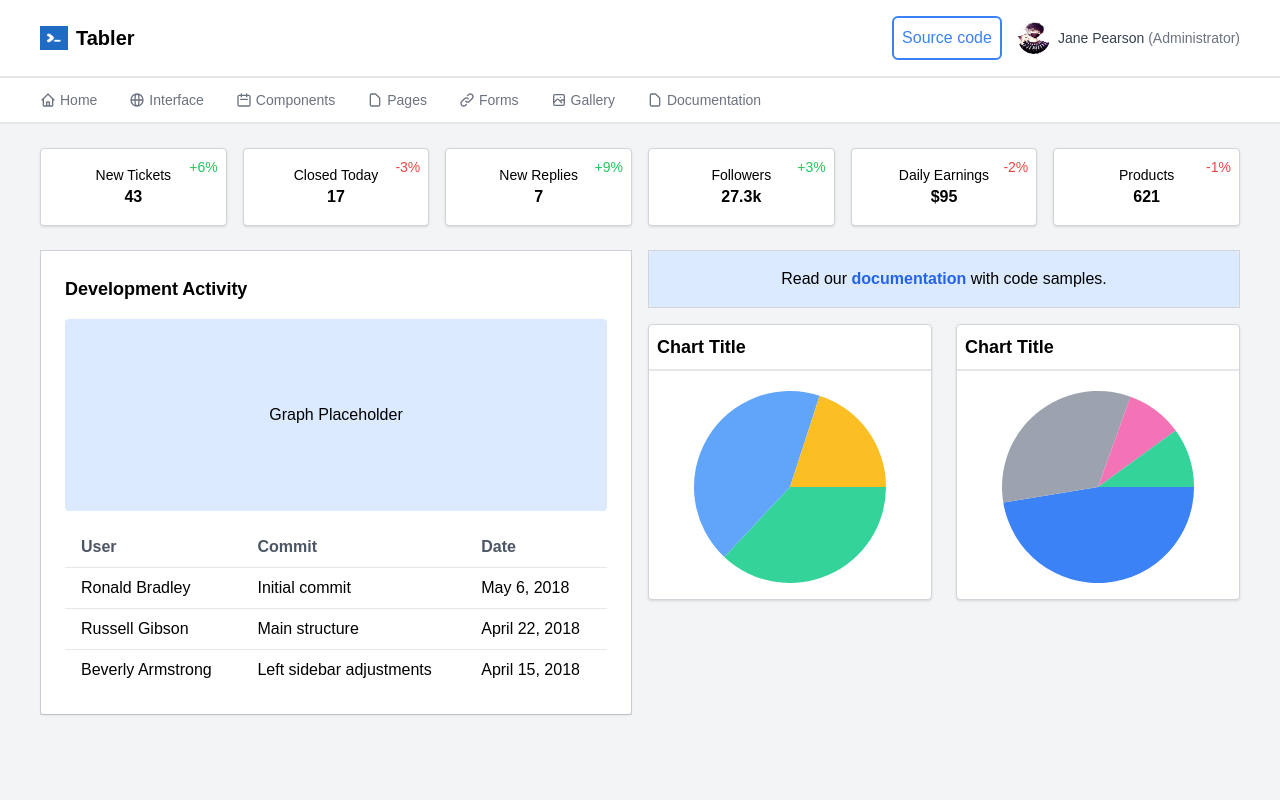
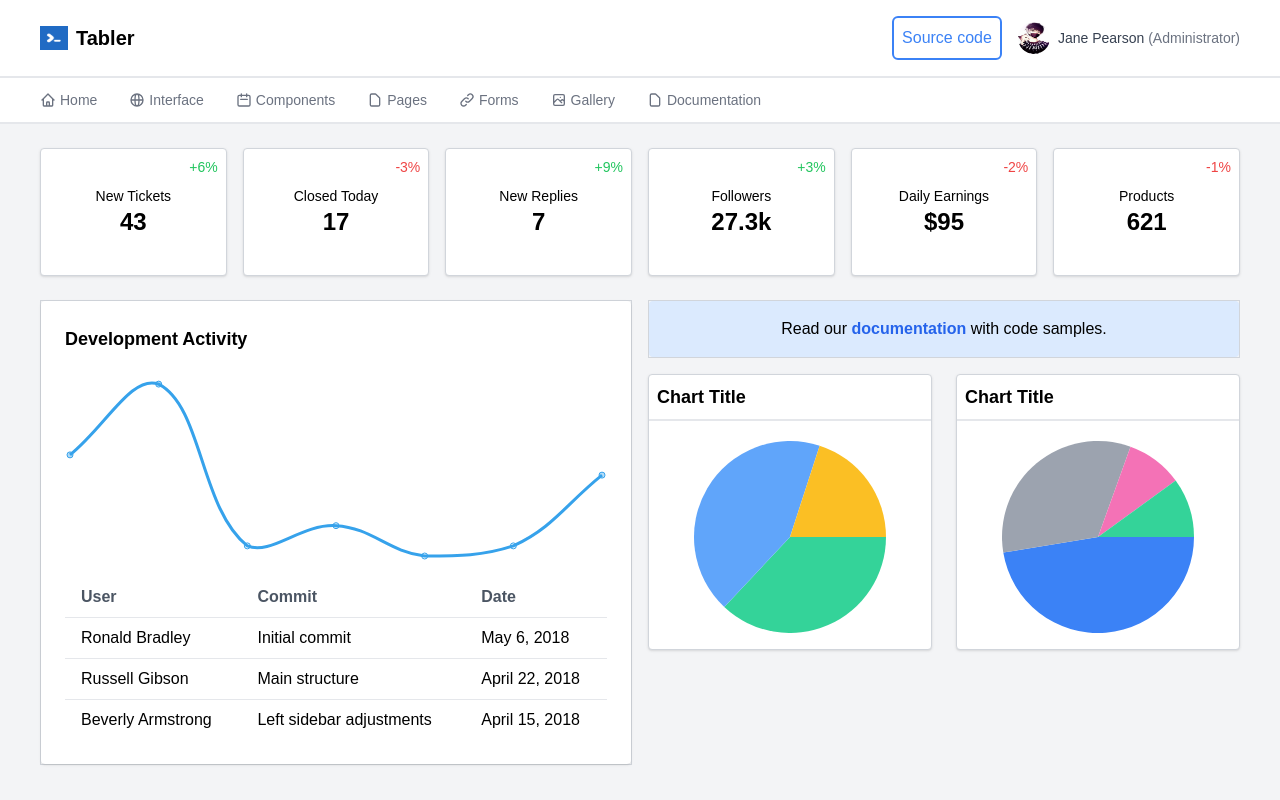
Before and after one commit to Kadher111/React-Project, a React (Create React App) app: page /Task2 in a window 1280 px wide. Built offline with nearby package versions, Linux system fonts and the light colour scheme.

Commit message:
Line Graph

```diff
--- a/src/Pages/Demo.js
+++ b/src/Pages/Demo.js
@@ -1,6 +1,5 @@
-import * as React from 'react';
-import Button from '@mui/material/Button';
-// hii
+import * as React from "react";
+import Button from "@mui/material/Button";
 export default function Demo() {
   return <Button variant="contained">Hello world</Button>;
 }
--- a/src/Pages/Task2.jsx
+++ b/src/Pages/Task2.jsx
@@ -104,7 +104,7 @@ const Dashboard = () => {
       <div className="pl-10 pr-10 py-6">
         {/* Top Metrics */}
 
-        <div className="grid grid-cols-6 gap-4 mb-6">
+        {/* <div className="grid grid-cols-6 gap-4 mb-6">
           {[
             { label: "New Tickets", value: "43", change: "+6%" },
             { label: "Closed Today", value: "17", change: "-3%" },
@@ -119,6 +119,35 @@ const Dashboard = () => {
             >
               <h4 className="text-sm font-medium">{item.label}</h4>
               <p className="stext-2xl font-bold">{item.value}</p>
+              <p
+                className={`absolute top-2 right-2 text-sm ${
+                  item.change.startsWith("+")
+                    ? "text-green-500"
+                    : "text-red-500"
+                }`}
+              >
+                {item.change}
+              </p>
+            </div>
+          ))}
+        </div> */}
+
+        <div className="grid grid-cols-6 gap-4 mb-6">
+          {[
+            { label: "New Tickets", value: "43", change: "+6%" },
+            { label: "Closed Today", value: "17", change: "-3%" },
+            { label: "New Replies", value: "7", change: "+9%" },
+            { label: "Followers", value: "27.3k", change: "+3%" },
+            { label: "Daily Earnings", value: "$95", change: "-2%" },
+            { label: "Products", value: "621", change: "-1%" },
+          ].map((item, index) => (
+            <div
+              key={index}
+              className="relative bg-white shadow rounded p-4 text-center border border-gray-300
+              h-32 flex flex-col items-center justify-center"
+            >
+              <h4 className="text-sm font-medium">{item.label}</h4>
+              <p className="text-2xl font-bold">{item.value}</p>
               <p
                 className={`absolute top-2 right-2 text-sm ${
                   item.change.startsWith("+")
--- a/src/components/GraphWithTable.jsx
+++ b/src/components/GraphWithTable.jsx
@@ -1,23 +1,98 @@
-import React from "react";
-// import { Line } from "react-chartjs-2";
-// import {
-//   Chart as ChartJS,
-//   LineElement,
-//   CategoryScale,
-//   LinearScale,
-//   PointElement,
-//   Tooltip,
-//   Legend,
-// } from "chart.js";
+import React, { useRef, useEffect } from "react";
+import { Line } from "react-chartjs-2";
+import {
+  Chart as ChartJS,
+  CategoryScale,
+  LinearScale,
+  PointElement,
+  LineElement,
+  Title,
+  Tooltip,
+  Legend,
+} from "chart.js";
+
+// Register Chart.js components
+ChartJS.register(
+  CategoryScale,
+  LinearScale,
+  PointElement,
+  LineElement,
+  Title,
+  Tooltip,
+  Legend
+);
 
 const GraphWithTable = () => {
+  const chartRef = useRef(null); // Reference to the chart instance
+
+  const data = {
+    labels: ["January", "February", "March", "April", "May", "June", "July"],
+    datasets: [
+      {
+        label: "Commits",
+        data: [12, 19, 3, 5, 2, 3, 10],
+        borderColor: "rgba(54, 162, 235, 1)", // Line color
+        backgroundColor: "rgba(54, 162, 235, 0.2)", // Fallback color
+        tension: 0.4,
+        fill: true,
+      },
+    ],
+  };
+
+  const options = {
+    responsive: true,
+    maintainAspectRatio: false,
+    plugins: {
+      legend: {
+        display: false,
+      },
+    },
+    scales: {
+      x: {
+        display: false,
+        grid: {
+          display: false,
+        },
+      },
+      y: {
+        display: false,
+        grid: {
+          display: false,
+        },
+      },
+    },
+  };
+
+  useEffect(() => {
+    const chart = chartRef.current;
+
+    if (chart) {
+      const { ctx, chartArea } = chart;
+      if (chartArea) {
+        // Create a two-tone gradient
+        const gradient = ctx.createLinearGradient(
+          0,
+          chartArea.bottom,
+          0,
+          chartArea.top
+        );
+        gradient.addColorStop(0, "rgba(54, 162, 235, 0.1)"); // Lighter tone at the bottom
+        gradient.addColorStop(0.5, "rgba(54, 162, 235, 0.4)"); // Darker tone at the center
+
+        // Dynamically set the gradient as the background color
+        chart.data.datasets[0].backgroundColor = gradient;
+        chart.update(); // Update the chart to apply the gradient
+      }
+    }
+  }, []);
+
   return (
     <div className="bg-white shadow rounded p-6">
       <h3 className="text-lg font-semibold mb-4">Development Activity</h3>
       <div>
-        {/* Replace this with a real chart (e.g., Chart.js or Recharts) */}
-        <div className="h-48 bg-blue-100 rounded mb-4 flex items-center justify-center">
-          <p>Graph Placeholder</p>
+        <div className="h-48 bg-white rounded mb-4">
+          {/* Chart component */}
+          <Line ref={chartRef} data={data} options={options} />
         </div>
       </div>
 
```
